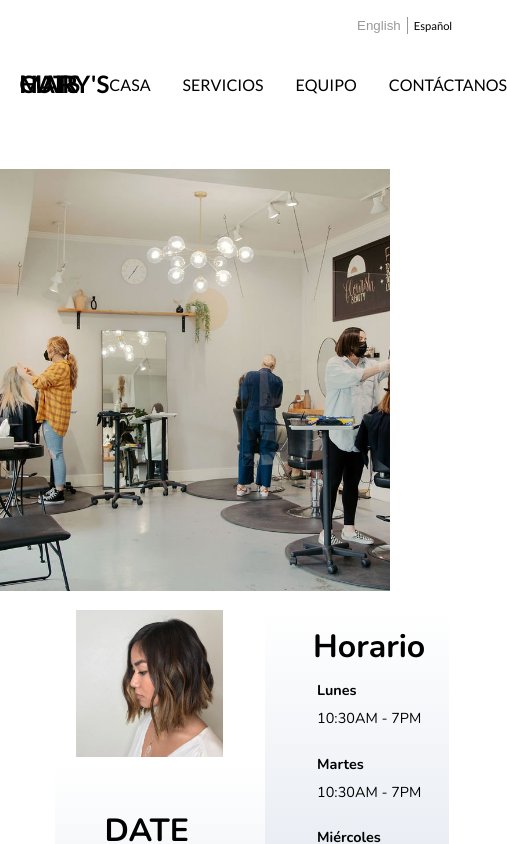
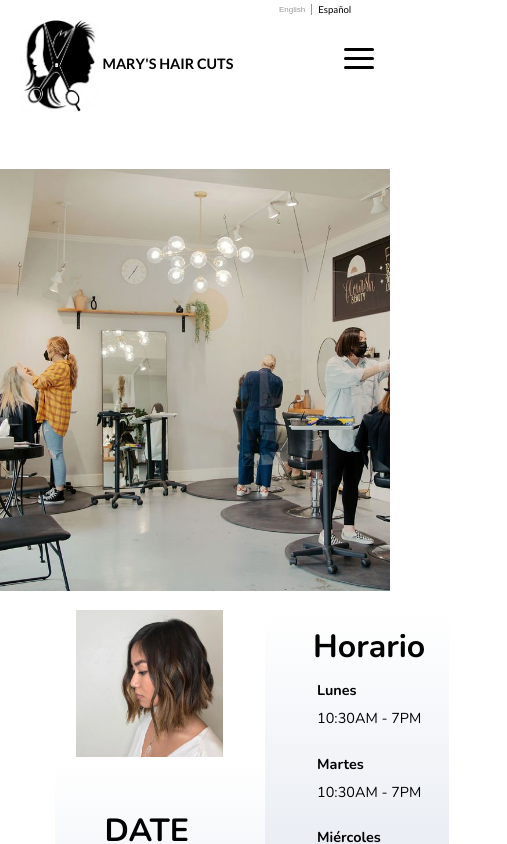
Before and after one commit to ronaldo719/appointment-scheduler, a React (Create React App) app: page / in a window 390 px wide. Shown: the top 844 px of the page, 507 px wide, since content can reach past the window. Built offline with nearby package versions, Linux system fonts and the light colour scheme; no server answers.

Commit message:
updated nav bar for small devices

```diff
--- a/src/styles/Navbar.css
+++ b/src/styles/Navbar.css
@@ -14,7 +14,6 @@ nav {
     box-sizing: border-box;
     /* border: 1px solid red; */
     min-height: 20vh;
-    max-height: 20vh;
     text-transform: uppercase;
 }
 
@@ -46,7 +45,8 @@ img{
 .logo_img {
     object-fit: contain;
     width: 100%;
-    height: auto;
+    max-height: 80%;
+    margin-top: 5%;
 }
 
 .salonName {
@@ -55,9 +55,6 @@ img{
     font-weight: 700;
 }
 
-.nav a {
-    /* width: 10%; */
-}
 
 .toggle-button {
     position: absolute;
@@ -73,12 +70,12 @@ img{
 .toggle-button .bar {
     height: 3px;
     width: 100%;
-    background-color: white;
+    background-color: black;
     border-radius: 10px;
 }
 .navBar-links {
     display: block;
-    font-size: 1rem;
+    font-size: 0.9rem;
     font-weight: 400;
     text-transform: uppercase;
 }
@@ -122,24 +119,19 @@ img{
     display: flex;
     color: black;
     background: none;
-    /* border:1px solid green; */
-    /* margin-left: 50px; */
-    /* justify-content: space-between; */
+    /* font-size: 0.5rem; */
 }
 
 .englishActive, .spanishActive {
-    /* height: 25%; */
     margin: 0;
     background: none;
-    /* padding: 0; */
     font-family: inherit;
     border: none;
-    /* border: 1px solid red; */
-    /* color: white; */
     font-size: 0.7rem;
 }
 
 .spanishDeactive {
+    font-size: 0.5rem;
     border: none;
     background: none;
     /* background-color: white; */
@@ -148,14 +140,13 @@ img{
 }
 
 .englishDeactive {
+     font-size: 0.5rem;
     background: none;
     border: none;
     color: #999999;
     border-right: 0.5px solid #999999;
 
 }
-
-
 
 .language:hover {
     cursor: pointer;
@@ -168,90 +159,71 @@ img{
 
 @media (min-width:1025px) {
 
-.nav {
-    /* font-size: 1.1rem; */
-    /* padding: 20px 76px; */
-}
-
-.navMainContainer {
-    /* min-width: 0; */
-    /* max-width: 100%; */
-}
-
 .salonName {
     font-size: 2rem;
     padding-left: 1rem;
 }
 
-.logo_img {
-    max-width: 90%;
+.navBar-links {
+    font-size: 1.2rem;
 }
 
-.navBar-links {
-    font-size: 1.3rem;
-}
 
 }
 
 
-/*
-.bookAppointment {
-    position: absolute;
-    top: 6vh;
-    right: 5%;
-    height: 100%;
-}
-
-
-
- .bookAppointment:hover {
-    text-decoration: underline;
-    text-decoration-style: solid;
-    text-decoration-thickness: 3px;
-} */
-
-
-/* } */
-
 /* Smartphones (portrait and landscape) ----------- */
-/* @media screen and (min-width : 300px) and (max-width : 480px) {
+@media screen and (min-width : 300px) and (max-width : 480px) {
 
     .toggle-button {
         display: flex;
     }
 
-    .changeLanguage {
-        position: absolute;
-        top:0.5rem;
-        right: 1rem;
-        gap: 5px;
-        right: 1rem;
+    .nav {
+        width: 100%;
+        display: block;
+        /* flex-direction: column; */
+        height: auto;
+        /* align-items: center; */
     }
 
-    .language {
-        padding: 5px;
-        font-size: 0.7rem;
+    .navMainContainer{
+        display: block;
+        height: auto;
     }
 
-    .nav {
-        padding: 8px 15px;
+
+    .salon_title_logo {
+        /* border: 1px solid blue; */
+        align-items: center;
         width: 100%;
-        flex-direction: column;
-        font-size: 1rem;
+        height: 100%;
+        padding-top: 1rem;
+         margin-left: 0;
     }
 
-    .logo {
-        max-width: 150px;
+    .logo_div {
+        margin-left: 5%;
+
+    }
+
+    .salonName {
+        font-size: 0.9rem;
+        padding-left: 5px;
     }
 
     .navBar-links {
         display: none;
+        position: relative;
+        height: 100%;
         width: 100%;
+        /* border: 1px solid green; */
 
     }
 
     .navBar-links ul {
         width: 100%;
+        height: 100%;
         flex-direction: column;
 
     }
@@ -268,7 +240,23 @@ img{
         text-align: center;
 
     }
-} */
+
+    .changeLanguage {
+        position: absolute;
+        top: 2%;
+        left: 70%;
+    }
+
+    .englishActive, .spanishActive {
+        font-size: 0.6rem;
+    }
+
+    .spanishDeactive, .englishDeactive {
+        font-size: 0.5rem;
+    }
+
+    /* .e */
+}
 
 
 /* @media screen and (min-width : 480px) and (max-width : 829px) {
```
